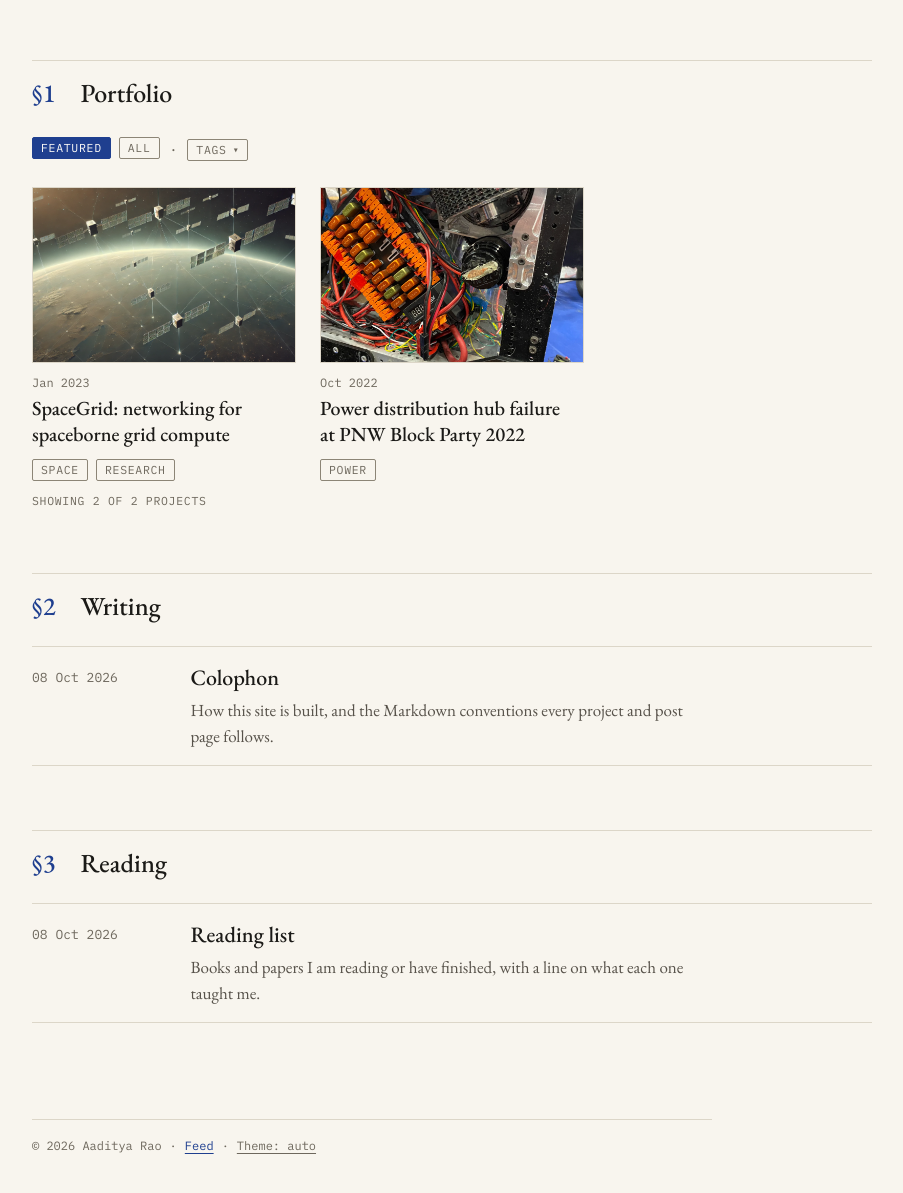
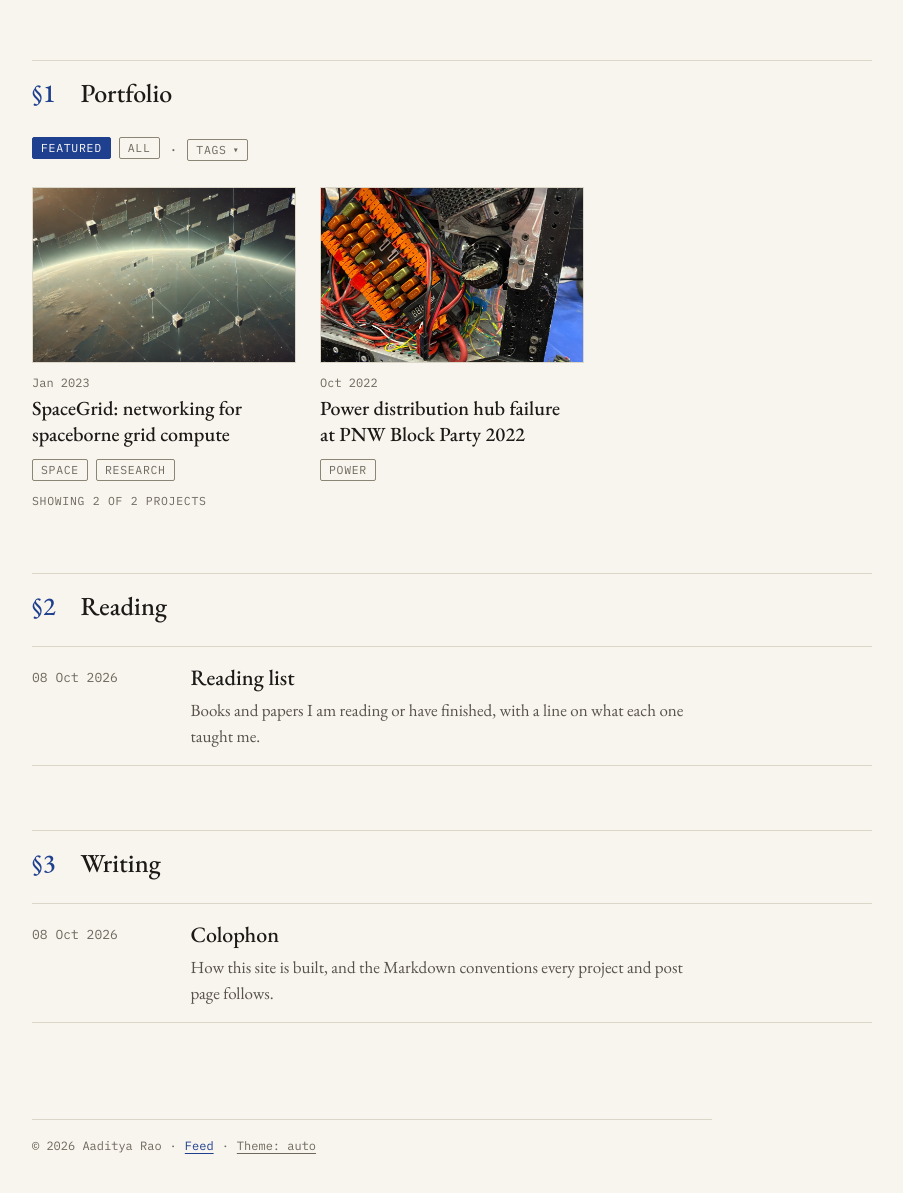
Before and after one commit to Thehi198/thehi198.github.io, a Jekyll site: the page built from index.md, in a window 1280 px wide, cut to the strip 348-1568 px from the top of the page. Shown: the top 1193 px of the strip, without its empty margins (188-1091 px from the left). Built offline with Jekyll 4.4.1, drawn with Linux system fonts in a browser that asks for light colours; some web fonts are replaced.

Commit message:
Put Reading before Writing on the home page
Co-Authored-By: Claude Opus 5.5 <noreply@anthropic.com>
Claude-Session: https://claude.ai/code/session_01Uknuz1YkSGpvJQBJ8zukYm

```diff
--- a/_layouts/home.html
+++ b/_layouts/home.html
@@ -48,8 +48,19 @@ layout: default
   <p class="filter-status" data-filter-status aria-live="polite"></p>
 </section>
 
+<section class="site-section" id="reading" aria-labelledby="reading-heading">
+  <h2 class="mg-section" id="reading-heading"><span class="mg-section-num">§2</span><span class="mg-section-title">{{ site.home.reading_heading | default: "Reading" }}</span></h2>
+  {% if reading_posts.size > 0 %}
+  <div class="post-list">
+    {% for post in reading_posts %}{% include post-row.html post=post %}{% endfor %}
+  </div>
+  {% else %}
+  <p class="empty">Nothing listed yet.</p>
+  {% endif %}
+</section>
+
 <section class="site-section" id="writing" aria-labelledby="writing-heading">
-  <h2 class="mg-section" id="writing-heading"><span class="mg-section-num">§2</span><span class="mg-section-title">{{ site.home.blog_heading }}</span></h2>
+  <h2 class="mg-section" id="writing-heading"><span class="mg-section-num">§3</span><span class="mg-section-title">{{ site.home.blog_heading }}</span></h2>
   {% if posts.size > 0 %}
   <div class="post-list">
     {% for post in posts limit: site.home.blog_limit %}{% include post-row.html post=post %}{% endfor %}
@@ -59,14 +70,3 @@ layout: default
   <p class="empty">Nothing published yet.</p>
   {% endif %}
 </section>
-
-<section class="site-section" id="reading" aria-labelledby="reading-heading">
-  <h2 class="mg-section" id="reading-heading"><span class="mg-section-num">§3</span><span class="mg-section-title">{{ site.home.reading_heading | default: "Reading" }}</span></h2>
-  {% if reading_posts.size > 0 %}
-  <div class="post-list">
-    {% for post in reading_posts %}{% include post-row.html post=post %}{% endfor %}
-  </div>
-  {% else %}
-  <p class="empty">Nothing listed yet.</p>
-  {% endif %}
-</section>
```
